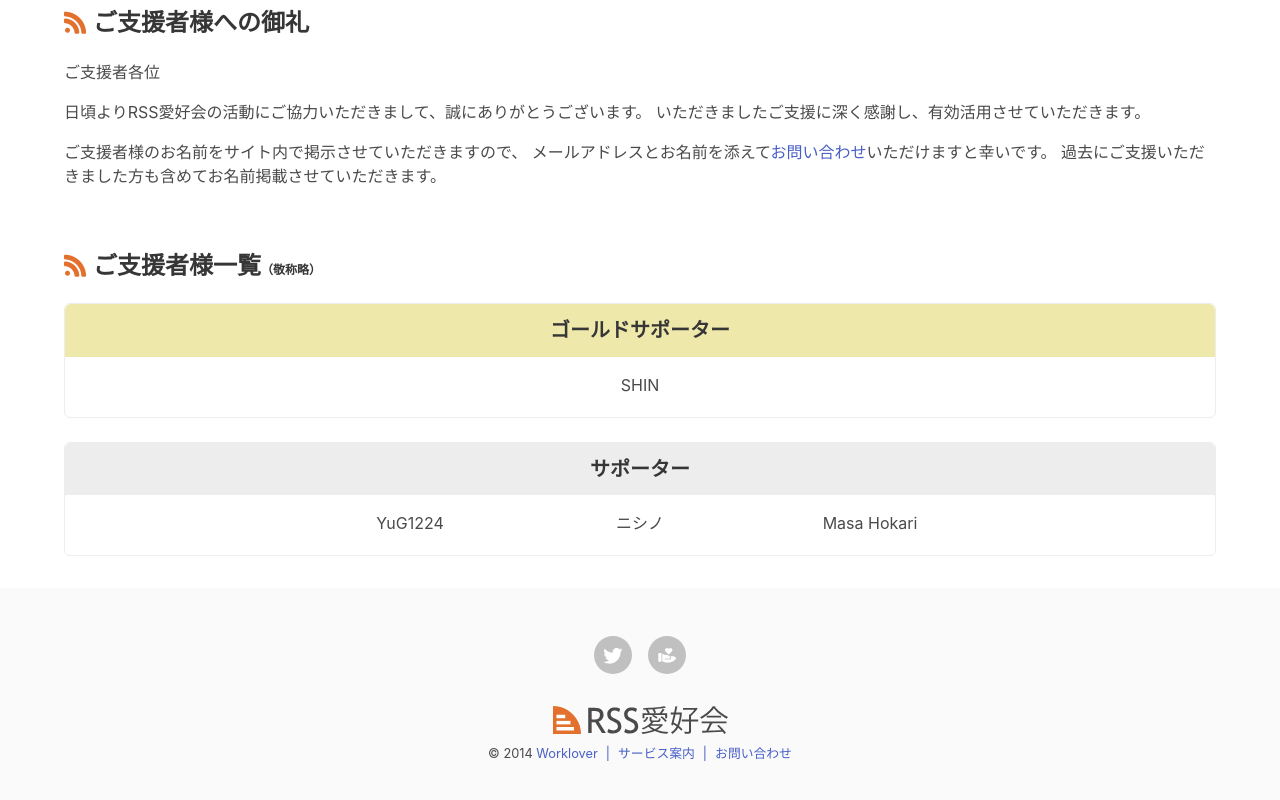
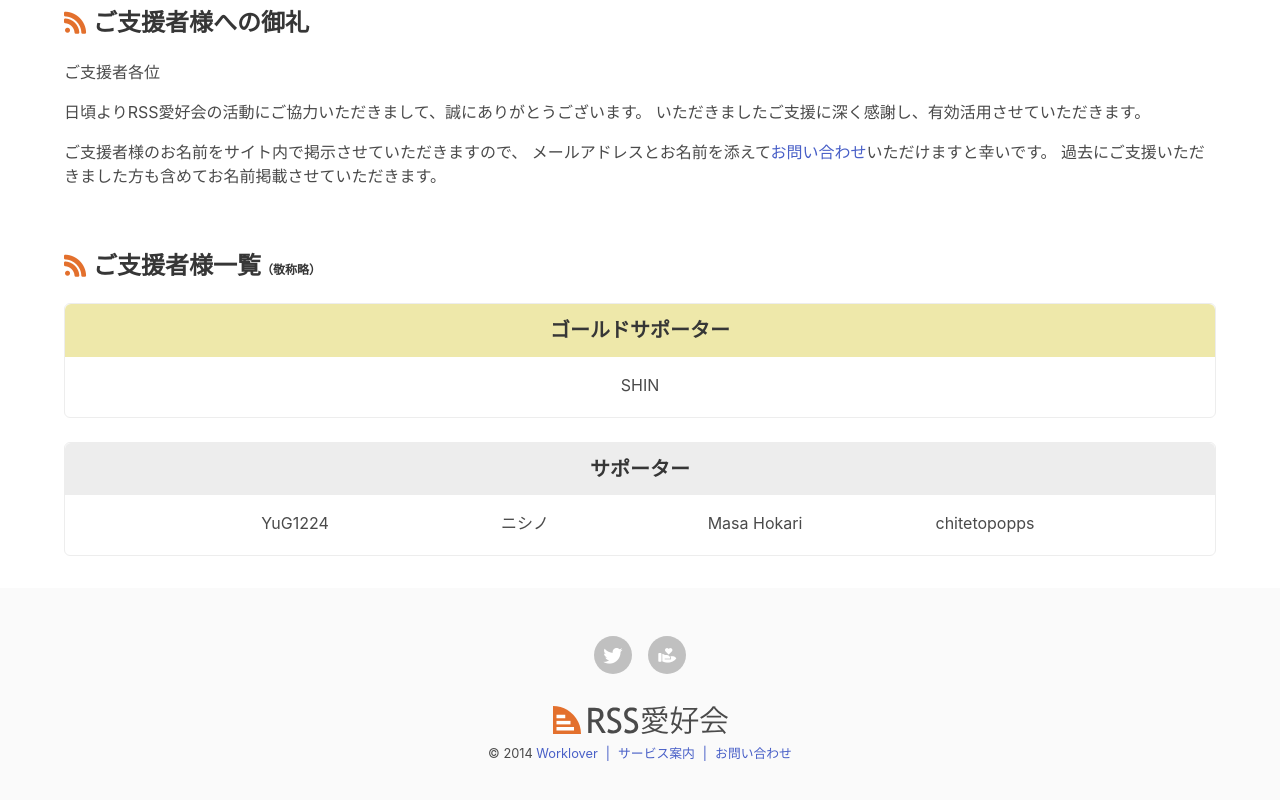
Before and after one commit to aikawame/rsslovers, a Next.js app in the folder frontend/: page /support in a window 1280 px wide. Shown: the part 1070-1870 px from the top of the page. Built offline with nearby package versions, Linux system fonts and the light colour scheme; no server answers; what react-google-recaptcha-v3 would draw is missing.

Commit message:
:adhesive_bandage: ご支援者様を追加する

```diff
--- a/frontend/components/SupportersList.tsx
+++ b/frontend/components/SupportersList.tsx
@@ -7,6 +7,7 @@ export default function SupportersList () {
     'YuG1224',
     'ニシノ',
     'Masa Hokari',
+    'chitetopopps'
   ]
 
   return (
```
